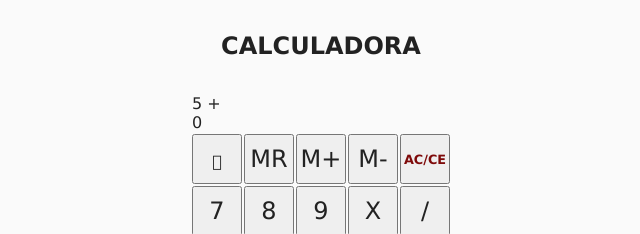
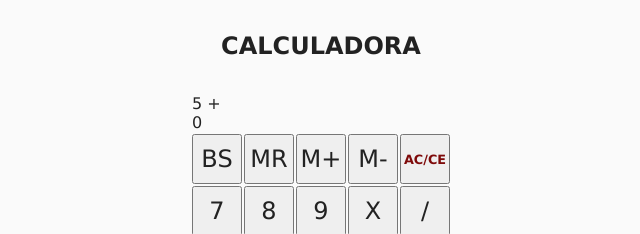
Before and after one commit to pedroca46/calculadora_matematica, a plain HTML site: page index.html in a window 1280 px wide. Shown: the top 234 px of the page, 319-959 px from the left. Drawn offline with Linux system fonts and the light colour scheme; a web font is replaced by a local one.

Commit message:
Update index.html

```diff
--- a/index.html
+++ b/index.html
@@ -30,9 +30,7 @@
                     </tr>
 
                     <tr>
-                        <td><button class="bt-calc">
-                            <i class="fas fa-long-arrow-alt-left"></i>
-                        </button></td>
+                        <td><button class="bt-calc">BS</button></td>
                         <td><button class="bt-calc">MR</button></td>
                         <td><button class="bt-calc">M+</button></td>
                         <td><button class="bt-calc">M-</button></td>
```
